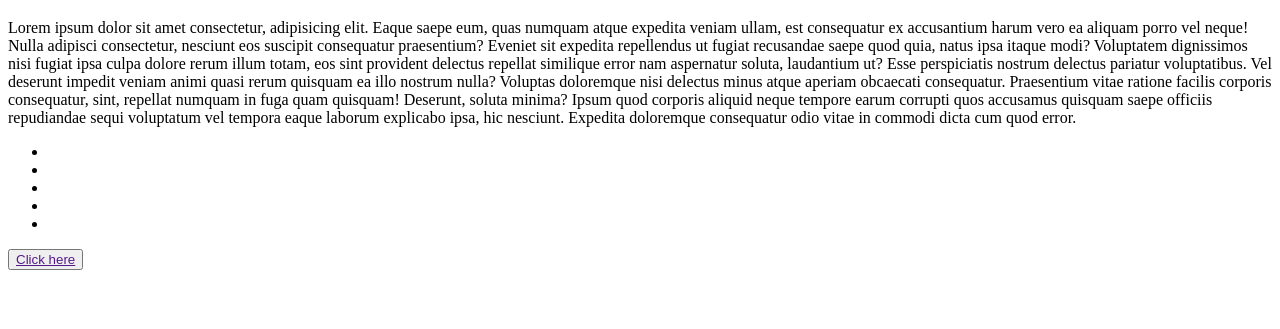
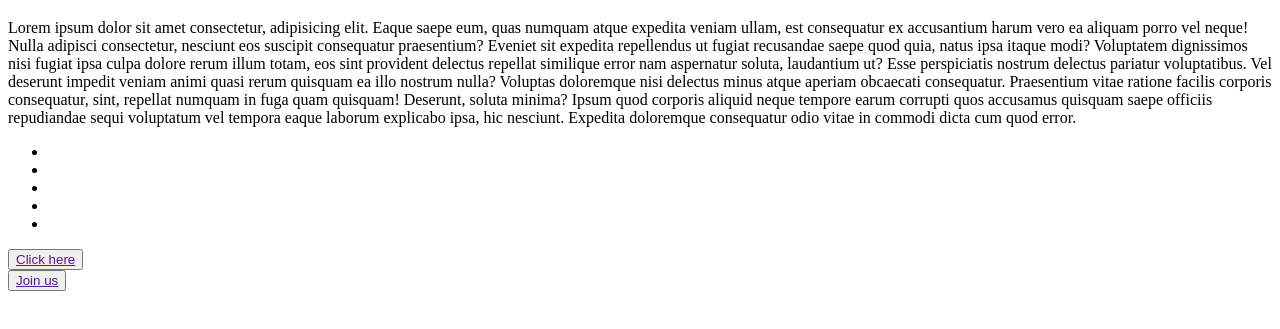
Before and after one commit to romerolae/exampleOfANewRepository, a plain HTML site: page index.html in a window 1280 px wide. Shown: the part 61-390 px from the top of the page. Drawn offline with Linux system fonts and the light colour scheme.

Commit message:
Se agrego otro boton

```diff
--- a/index.html
+++ b/index.html
@@ -49,6 +49,11 @@
 					<a href="">Click here</a>
 				</button>
 			</div>
+			<div>
+				<button>
+					<a href="" class="clasic">Join us</a>
+				</button>
+			</div>
 		</header>
 	</body>
 </html>
```
